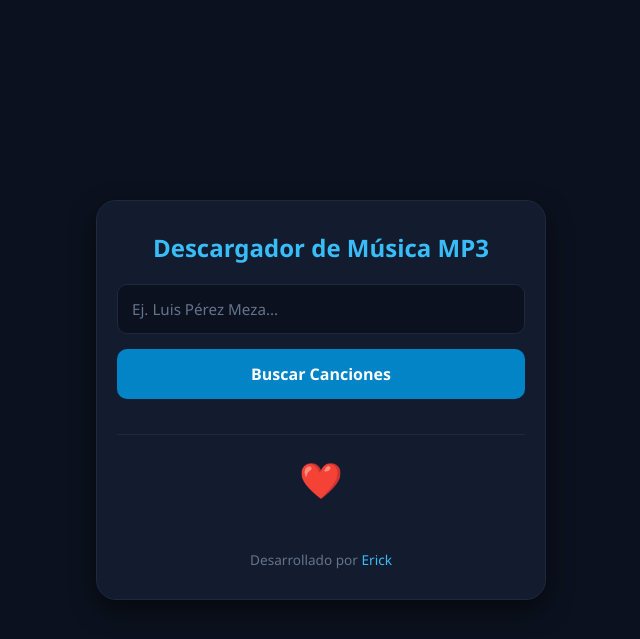
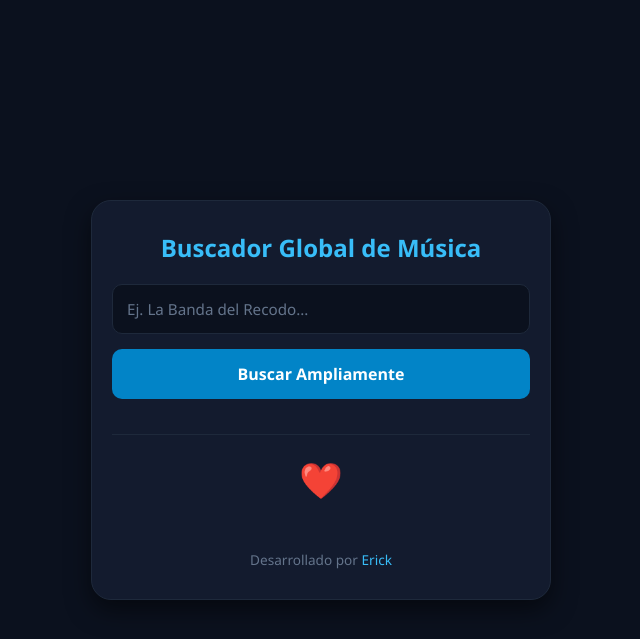
Before and after one commit to o6289698-coder/Descargador-de-Spotify-, a Flask app: page / in a window 1280 px wide. Shown: the top 639 px of the page, without its empty margins (319-959 px from the left). Run offline with Flask 3, Linux system fonts and the light colour scheme.

Commit message:
Update index.html

```diff
--- a/templates/index.html
+++ b/templates/index.html
@@ -3,23 +3,28 @@
 <head>
     <meta charset="UTF-8">
     <meta name="viewport" content="width=device-width, initial-scale=1.0">
-    <title>Descargador de Música - Deyra</title>
+    <title>Buscador de Música Global - Deyra</title>
     <style>
         * { box-sizing: border-box; margin: 0; padding: 0; font-family: 'Segoe UI', Tahoma, Geneva, Verdana, sans-serif; }
         body { background-color: #0b111e; color: #ffffff; display: flex; justify-content: center; align-items: center; min-height: 100vh; padding: 20px; }
-        .card { background-color: #131b2e; border: 1px solid #1e293b; border-radius: 20px; padding: 30px 20px; width: 100%; max-width: 450px; text-align: center; box-shadow: 0 10px 25px rgba(0, 0, 0, 0.5); }
+        .card { background-color: #131b2e; border: 1px solid #1e293b; border-radius: 20px; padding: 30px 20px; width: 100%; max-width: 460px; text-align: center; box-shadow: 0 10px 25px rgba(0, 0, 0, 0.5); }
         h1 { color: #38bdf8; font-size: 1.5rem; margin-bottom: 20px; font-weight: 600; }
         input[type="text"] { width: 100%; padding: 14px; background-color: #0b111e; border: 1px solid #1e293b; border-radius: 10px; color: #fff; font-size: 0.95rem; outline: none; margin-bottom: 15px; }
         input[type="text"]::placeholder { color: #64748b; }
         button.process-btn { width: 100%; padding: 14px; background-color: #0284c7; border: none; border-radius: 10px; color: #fff; font-size: 1rem; font-weight: 600; cursor: pointer; transition: background 0.3s; }
         button.process-btn:hover { background-color: #0369a1; }
-        #results-container { text-align: left; margin-top: 15px; max-height: 260px; overflow-y: auto; }
+        #results-container { text-align: left; margin-top: 15px; max-height: 280px; overflow-y: auto; padding-right: 4px; }
+        #results-container::-webkit-scrollbar { width: 6px; }
+        #results-container::-webkit-scrollbar-thumb { background: #1e293b; border-radius: 4px; }
         .song-item { background: #0b111e; border: 1px solid #1e293b; padding: 12px; margin-bottom: 8px; border-radius: 10px; display: flex; flex-direction: column; gap: 8px; font-size: 0.85rem; }
         .song-info { display: flex; justify-content: space-between; align-items: center; }
-        .song-title { color: #38bdf8; max-width: 240px; overflow: hidden; text-overflow: ellipsis; white-space: nowrap; font-weight: 500; }
+        .song-title { color: #38bdf8; max-width: 230px; overflow: hidden; text-overflow: ellipsis; white-space: nowrap; font-weight: 500; }
         audio { width: 100%; height: 32px; margin-top: 4px; accent-color: #38bdf8; }
-        .download-btn { background-color: #16a34a; color: white; border: none; padding: 6px 12px; border-radius: 6px; font-weight: 600; cursor: pointer; text-decoration: none; font-size: 0.8rem; }
+        .action-btns { display: flex; gap: 6px; }
+        .download-btn { background-color: #16a34a; color: white; border: none; padding: 6px 10px; border-radius: 6px; font-weight: 600; cursor: pointer; text-decoration: none; font-size: 0.75rem; }
         .download-btn:hover { background-color: #15803d; }
+        .web-btn { background-color: #0284c7; color: white; border: none; padding: 6px 10px; border-radius: 6px; font-weight: 600; cursor: pointer; text-decoration: none; font-size: 0.75rem; }
+        .web-btn:hover { background-color: #0369a1; }
         .divider { height: 1px; background-color: #1e293b; margin: 20px 0; }
         .heart-btn { background: none; border: none; font-size: 2.2rem; cursor: pointer; transition: transform 0.2s; }
         .heart-btn:active { transform: scale(1.2); }
@@ -30,9 +35,9 @@
 </head>
 <body>
     <div class="card">
-        <h1>Descargador de Música MP3</h1>
-        <input type="text" id="song-input" placeholder="Ej. Luis Pérez Meza...">
-        <button class="process-btn" onclick="buscarMusica()">Buscar Canciones</button>
+        <h1>Buscador Global de Música</h1>
+        <input type="text" id="song-input" placeholder="Ej. La Banda del Recodo...">
+        <button class="process-btn" onclick="buscarMusica()">Buscar Ampliamente</button>
 
         <div id="results-container"></div>
 
@@ -47,11 +52,11 @@
             const query = document.getElementById('song-input').value.trim();
             const container = document.getElementById('results-container');
             if (!query) {
-                alert("Por favor escribe el nombre de la canción.");
+                alert("Por favor escribe el nombre de la canción o artista.");
                 return;
             }
 
-            container.innerHTML = '<div style="color:#94a3b8; text-align:center; padding:10px;">Buscando temas... 🎵</div>';
+            container.innerHTML = '<div style="color:#94a3b8; text-align:center; padding:10px;">Buscando en catálogos globales... 🌐</div>';
 
             const formData = new FormData();
             formData.append('query', query);
@@ -72,7 +77,10 @@
                     item.innerHTML = `
                         <div class="song-info">
                             <span class="song-title" title="${song.title}">${song.title}</span>
-                            <a href="${song.url}" download="cancion.mp3" class="download-btn" target="_blank">Descargar</a>
+                            <div class="action-btns">
+                                <a href="${song.url}" download="audio.mp3" class="download-btn">Descargar</a>
+                                <a href="${song.web_link}" target="_blank" class="web-btn">Ver web</a>
+                            </div>
                         </div>
                         <audio controls src="${song.url}"></audio>
                     `;
```
